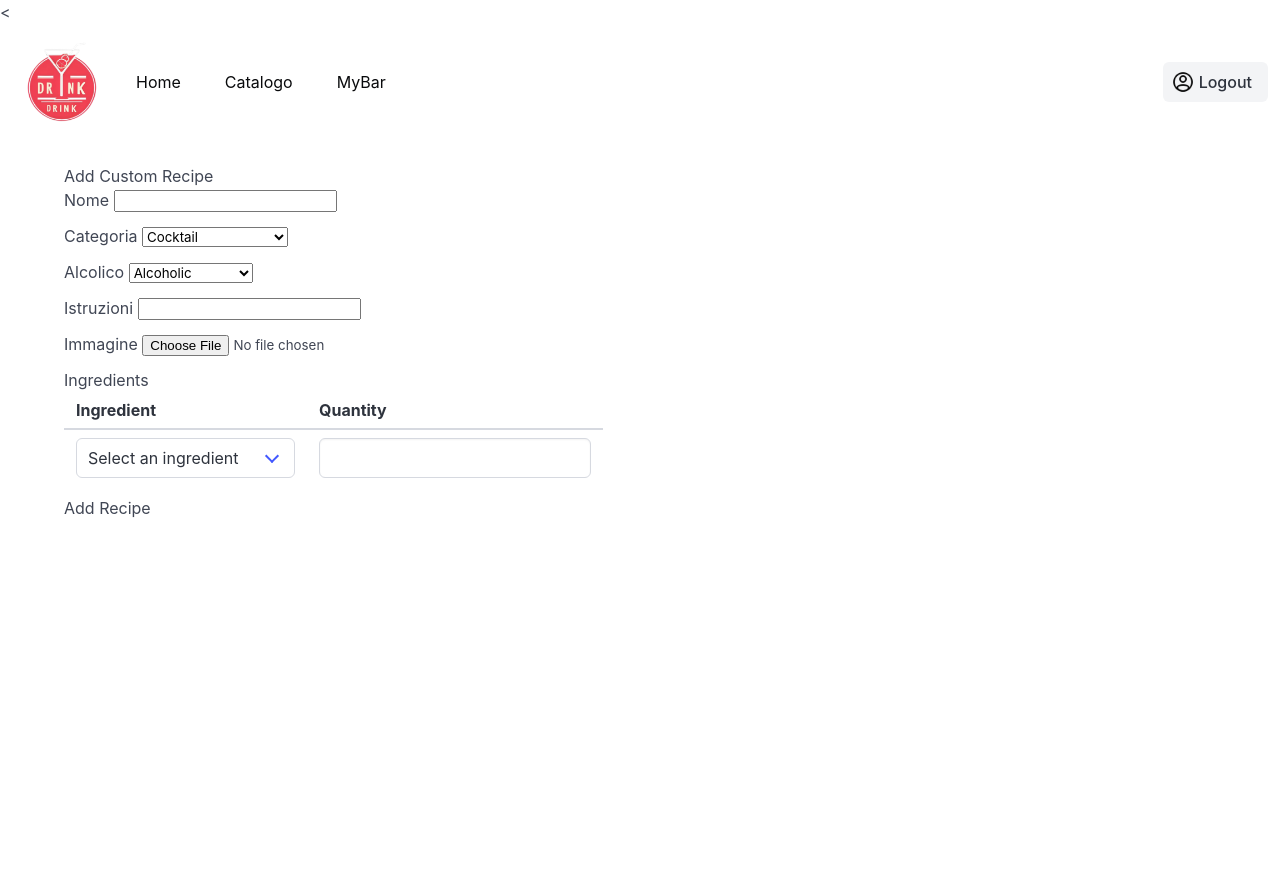
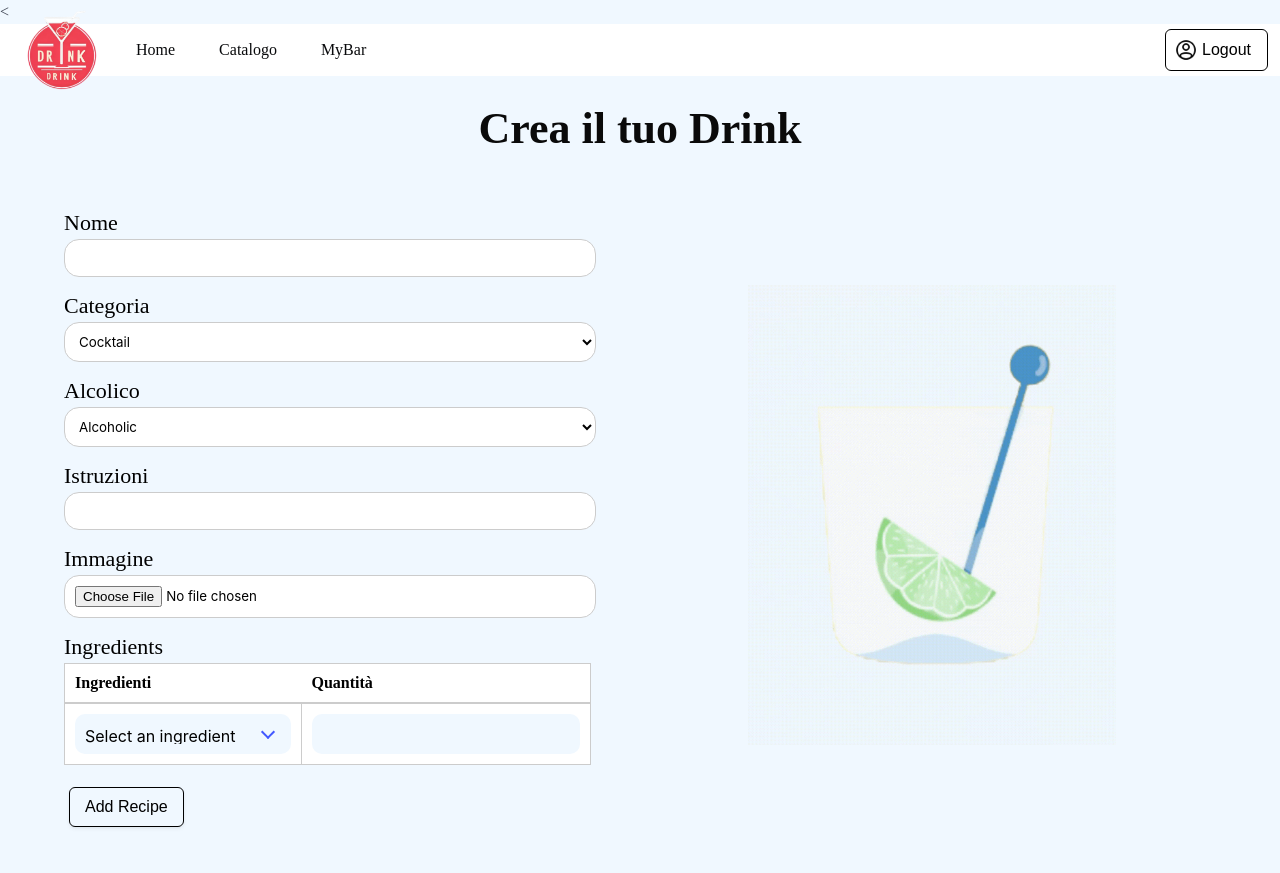
Before and after one commit to GregPesc/progetto_terranova, a Flask app: page /custom-recipe/add in a window 1280 px wide. Before the commit the page ends 518 px from the top, so only its background shows below. Run offline with Flask 3, Linux system fonts and the light colour scheme; the visitor is signed in with stand-in values (Sample User, id 1); data comes from the database, SQL or seed files in the repository; parts of the project's set-up code (start-up, migrations or seed data) failed here and were passed over.

Commit message:
push finale addrecipe

```diff
--- a/app/app/main/routes.py
+++ b/app/app/main/routes.py
@@ -71,7 +71,6 @@ def catalogo():
         categories=categories,
         alcoholic_types=alcoholic_types,
     )
-
 
 @main.route("/mybar")
 @login_required
--- a/app/app/templates/add_recipe.html
+++ b/app/app/templates/add_recipe.html
@@ -1,8 +1,117 @@
 <<!-- prettier-ignore -->
 {% extends "layout.html" %}
 {% block content %}
+
+<style>
+  html, body {
+  height: 100%; /* Ensures the background covers the full height */
+  margin: 0;
+  font-family: Larish Nue;
+  background-color: aliceblue;
+  display: flex;
+  flex-direction: column;
+}
+
+#ingredients-table th {
+    color: black !important; /* Force the text color to black */
+  }
+
+.select select,
+.input {
+  background-color: aliceblue !important;
+  border: none !important;
+  box-shadow: none !important;
+  outline: none !important;
+  border-radius: 10px;
+  color: #000;
+  padding: 10px;
+}
+
+
+.container {
+  max-width: 600px;
+  color: black;
+  margin: auto; /* Centers the form vertically */
+  padding-bottom: 30px; /* Extra space at the bottom */
+}
+
+
+  .title1 {
+      margin-top: 20px;
+  color: #0A0A0A;
+  font-size: 44px;
+  font-weight: bold;
+  text-align: center; /* Aggiunto per centrare il testo */
+}
+
+
+  form {
+      margin-top: 20px;
+  }
+  .form-control {
+  width: 70%; /* Ensures inputs take full width of their container */
+  border-radius: 15px; /* Keeps the rounded edges */
+  padding: 10px;
+  border: 1px solid #ccc;
+  background-color: white;
+}
+
+  button {
+      margin-top: 10px;
+  }
+  .form-label {
+      font-size:22px;
+      display: block; /* Makes labels take full width, forcing inputs below */
+  }
+  .gif-container {
+  margin-left: -100px; /* Adds space between the form and the GIF */
+  }
+  .gif-container img {
+      max-width: 100%; /* Ensures the image is responsive */
+      height: auto; /* Maintains aspect ratio */
+      opacity: 0.7; /* Slightly transparent */
+  }
+
+  .button {
+  background-color: transparent !important; /* Transparent background */
+  border: 1px solid #000000 !important; /* Simple border */
+  color: #000000 !important; /* Text color */
+  font-family: 'Sansation', sans-serif !important; /* Different font */
+  font-weight: normal !important; /* Normal font weight */
+  transition: all 0.3s ease !important; /* Smooth transition */
+  margin-left: 5px;;
+}
+
+.button:hover {
+  background-color: #000000 !important; /* Background on hover */
+  color: #ffffff !important; /* Text color on hover */
+}
+
+.table {
+    background-color: white; /* Set the table background to white */
+    color: black; /* Set the text color to black for readability */
+    border: 1px solid #ccc; /* Optional: Add a border for better visibility */
+  }
+
+  .table th, .table td {
+    border: 1px solid #ccc; /* Add borders to table cells */
+    padding: 10px; /* Add padding for better spacing */
+  }
+
+  .table th {
+    color: black; /* Set the text color of table headers to black */
+  }
+
+</style>
+
+
+<div class="title1 text-center">Crea il tuo Drink</div>
+
 <div class="container mt-5">
-  <h2>Add Custom Recipe</h2>
+  <div class="columns is-vcentered">
+
+    <!-- Form Column -->
+    <div class="column is-8">
       <form
         method="POST"
         action="{{ url_for('manage_recipes.add_custom_recipe') }}"
@@ -11,24 +120,24 @@
       >
         {{ form.hidden_tag() }}
         <div class="mb-3">
-      {{ form.name.label(class="form-label") }} {{
-      form.name(class="form-control") }}
+          {{ form.name.label(class="form-label") }}
+          {{ form.name(class="form-control") }}
         </div>
         <div class="mb-3">
-      {{ form.category.label(class="form-label") }} {{
-      form.category(class="form-control") }}
+          {{ form.category.label(class="form-label") }}
+          {{ form.category(class="form-control") }}
         </div>
         <div class="mb-3">
-      {{ form.alcoholic_type.label(class="form-label") }} {{
-      form.alcoholic_type(class="form-control") }}
+          {{ form.alcoholic_type.label(class="form-label") }}
+          {{ form.alcoholic_type(class="form-control") }}
         </div>
         <div class="mb-3">
-      {{ form.instructions.label(class="form-label") }} {{
-      form.instructions(class="form-control") }}
+          {{ form.instructions.label(class="form-label") }}
+          {{ form.instructions(class="form-control") }}
         </div>
         <div class="mb-3">
-      {{ form.thumbnail.label(class="form-label") }} {{
-      form.thumbnail(class="form-control") }}
+          {{ form.thumbnail.label(class="form-label") }}
+          {{ form.thumbnail(class="form-control") }}
         </div>
 
         <div class="mb-3">
@@ -36,8 +145,8 @@
           <table class="table" id="ingredients-table">
             <thead>
               <tr>
-            <th>Ingredient</th>
-            <th>Quantity</th>
+                <th>Ingredienti</th>
+                <th>Quantità</th>
               </tr>
             </thead>
             <tbody>
@@ -52,9 +161,21 @@
             </tbody>
           </table>
         </div>
-    <button type="submit" class="btn btn-primary">Add Recipe</button>
+
+        <button type="submit" class="button btn-primary">Add Recipe</button>
       </form>
     </div>
 
+    <!-- GIF Column -->
+    <div class="column is-4 gif-container has-text-centered">
+      <figure class="image is-4by4">
+        <img src="{{ url_for('static', filename='images/cocktails.gif') }}" alt="Drink GIF">
+      </figure>
+    </div>
+
+  </div> <!-- end columns -->
+</div> <!-- end container -->
+
+
 <script src="{{ url_for('static', filename='js/add_recipe.js') }}"></script>
 {% endblock %}
```
Also changed, not shown: app/app/static/images/cocktails.gif (added). Lines whose indentation alone changed are shown as unchanged.
